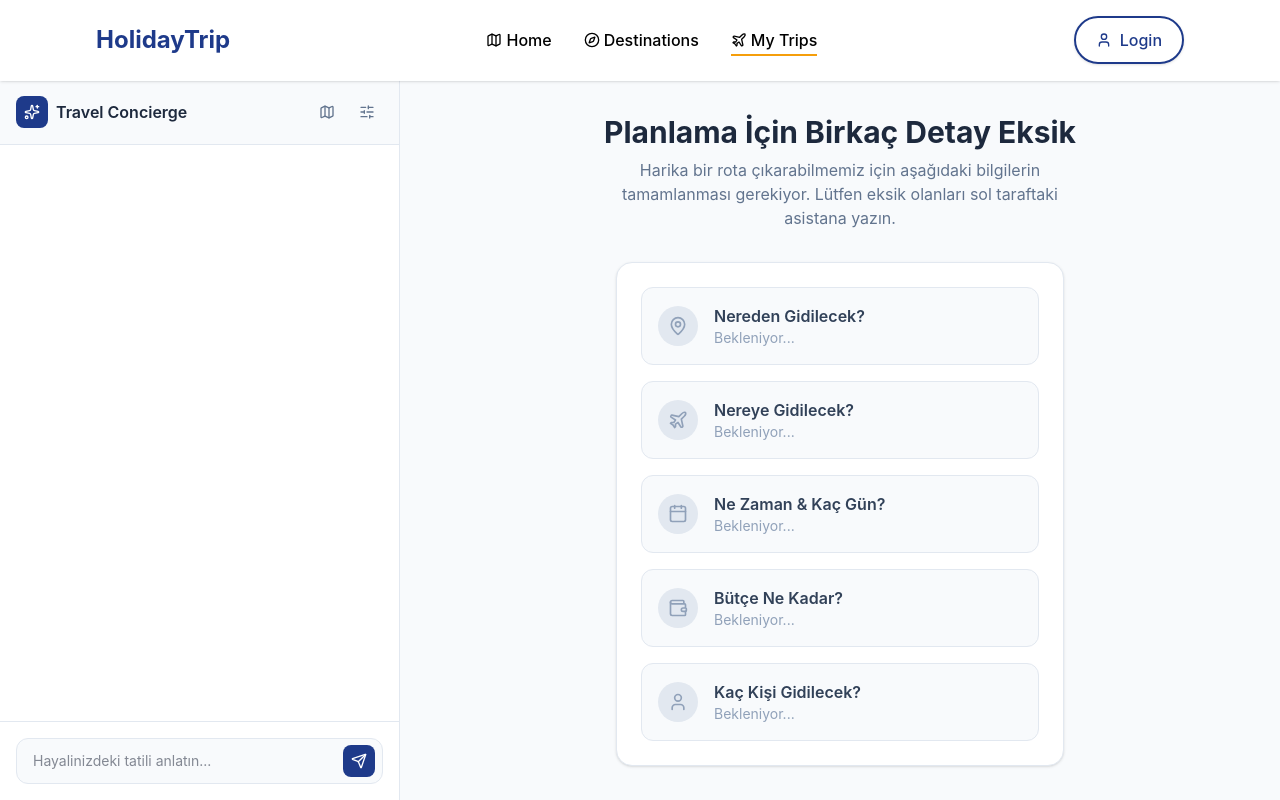
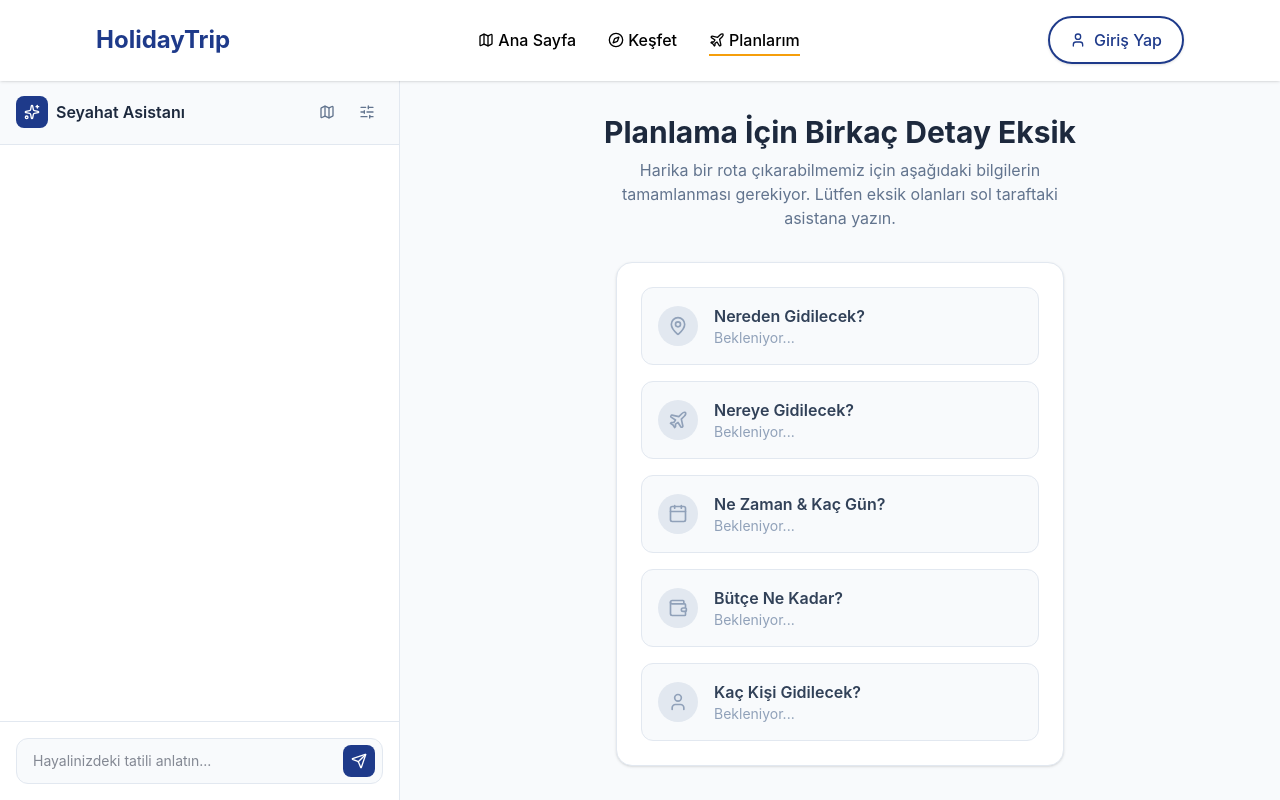
Before and after one commit to akarsli/Seyahat-Asistani, a React app in the folder frontend/: page /itinerary in a window 1280 px wide. Built offline with nearby package versions, Linux system fonts and the light colour scheme; the HTML template or start-up script is replaced by a standard one.

Commit message:
tr duzenlendi.

```diff
--- a/frontend/src/components/itinerary/ChatSidebar.jsx
+++ b/frontend/src/components/itinerary/ChatSidebar.jsx
@@ -18,15 +18,15 @@ const ChatSidebar = ({ hasPlan, messages, onSendMessage, loading }) => {
           <div className="w-8 h-8 rounded-lg bg-gradient-to-r from-[#1E3A8A] to-[#1E3A8A] flex items-center justify-center text-white">
             <Sparkles className="w-4 h-4" />
           </div>
-          <span className="font-semibold text-slate-800">Travel Concierge</span>
+          <span className="font-semibold text-slate-800">Seyahat Asistanı</span>
         </div>
 
         {/* Quick Actions */}
         <div className="flex gap-2">
-          <button className="p-2 text-slate-500 hover:text-[#1E3A8A] hover:bg-blue-50 rounded-lg transition-colors" title="View Map">
+          <button className="p-2 text-slate-500 hover:text-[#1E3A8A] hover:bg-blue-50 rounded-lg transition-colors" title="Haritayı Görüntüle">
             <Map className="w-4 h-4" />
           </button>
-          <button className="p-2 text-slate-500 hover:text-[#1E3A8A] hover:bg-blue-50 rounded-lg transition-colors" title="Adjust Pace">
+          <button className="p-2 text-slate-500 hover:text-[#1E3A8A] hover:bg-blue-50 rounded-lg transition-colors" title="Tempoyu Ayarla">
             <SlidersHorizontal className="w-4 h-4" />
           </button>
         </div>
--- a/frontend/src/components/itinerary/ItineraryDetails.jsx
+++ b/frontend/src/components/itinerary/ItineraryDetails.jsx
@@ -20,7 +20,7 @@ const ItineraryDetails = ({ data }) => {
               {data.destination}
             </span>
             <span className="bg-white/20 backdrop-blur-md px-3 py-1 rounded-full text-xs font-semibold">
-              {data.durationDays} Days
+              {data.durationDays} Gün
             </span>
           </div>
           <h1 className="text-4xl font-bold">{data.title}</h1>
--- a/frontend/src/components/layout/Navbar.jsx
+++ b/frontend/src/components/layout/Navbar.jsx
@@ -7,9 +7,9 @@ const Navbar = () => {
   const currentPath = location.pathname;
 
   const navLinks = [
-    { name: 'Home', path: '/', icon: Map },
-    { name: 'Destinations', path: '/destinations', icon: Compass },
-    { name: 'My Trips', path: '/itinerary', icon: Plane },
+    { name: 'Ana Sayfa', path: '/', icon: Map },
+    { name: 'Keşfet', path: '/destinations', icon: Compass },
+    { name: 'Planlarım', path: '/itinerary', icon: Plane },
   ];
 
   return (
@@ -44,7 +44,7 @@ const Navbar = () => {
           <div className="hidden md:flex items-center gap-4">
             <button className="flex items-center gap-2 border-2 cursor-pointer border-[#1E3A8A] text-[#1E3A8A] hover:bg-[#1E3A8A] hover:text-white px-5 py-2.5 rounded-full font-medium transition-all shadow-sm transform hover:-translate-y-0.5">
               <User className="w-4 h-4" />
-              <span>Login</span>
+              <span>Giriş Yap</span>
             </button>
           </div>
         </div>
```
